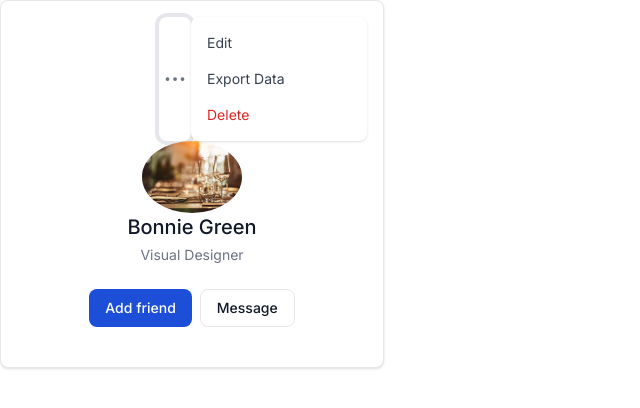
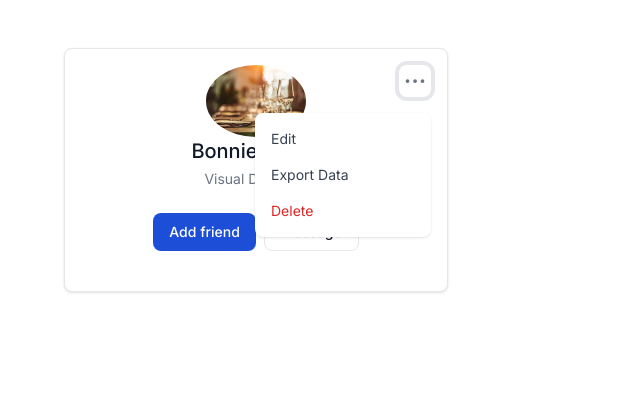
Before and after one commit to TamannaAfroz2666/PracticeProjectNextJs, a Next.js app: page /content-blog/1 in a window 1280 px wide. Both pictures are taken after a click on the button "Open dropdown". Shown: the top 408 px of the page, without its empty margins (0-640 px from the left). Built offline with nearby package versions, Linux system fonts and the light colour scheme.

Commit message:
design issues fixed

```diff
--- a/src/Styles/LearnMore/LearnMore.css
+++ b/src/Styles/LearnMore/LearnMore.css
@@ -7,3 +7,14 @@
 .imgCore{
     border-radius: 50%;
 }
+.dropDownBtn{
+    position: fixed;
+}
+#dropdown{
+    margin: 3rem 0 0 0;
+    position: fixed;
+}
+.cardContainer{
+    margin: 3rem 4rem;
+    position: relative;
+}
--- a/src/app/content-blog/[learnmore]/page.jsx
+++ b/src/app/content-blog/[learnmore]/page.jsx
@@ -12,14 +12,15 @@ const LearnMore = () => {
 
 
   return (
-    <div>
+    <div className="cardContainer">
       <div class="w-full max-w-sm bg-white border border-gray-200 rounded-lg shadow dark:bg-gray-800 dark:border-gray-700">
       <div className="flex justify-end px-4 pt-4">
       <button
         id="dropdownButton"
         onClick={openToggle}
-        className="inline-block text-gray-500 dark:text-gray-400 hover:bg-gray-100 dark:hover:bg-gray-700 focus:ring-4 focus:outline-none focus:ring-gray-200 dark:focus:ring-gray-700 rounded-lg text-sm p-1.5"
+        className="dropDownBtn inline-block text-gray-500 dark:text-gray-400 hover:bg-gray-100 dark:hover:bg-gray-700 focus:ring-4 focus:outline-none focus:ring-gray-200 dark:focus:ring-gray-700 rounded-lg text-sm p-1.5"
         type="button"
+
       >
         <span className="sr-only">Open dropdown</span>
         <svg
@@ -35,9 +36,9 @@ const LearnMore = () => {
       {/* Dropdown menu */}
       <div
         id="dropdown"
-        className={`z-10 ${isOpen ? 'block' : 'hidden'} text-base list-none bg-white divide-y divide-gray-100 rounded-lg shadow w-44 dark:bg-gray-700`}
+        className={`z-10 ${isOpen ? 'block' : 'hidden'}  text-base list-none bg-white divide-y divide-gray-100 rounded-lg shadow w-44 dark:bg-gray-700`}
       >
-        <ul className="py-2" aria-labelledby="dropdownButton">
+        <ul className="py-2 dropDownList11" aria-labelledby="dropdownButton">
           <li>
             <a
               href="#"
```
